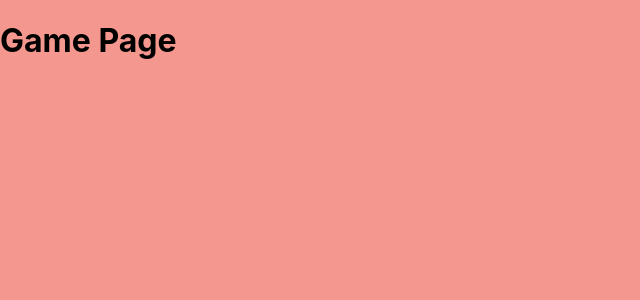
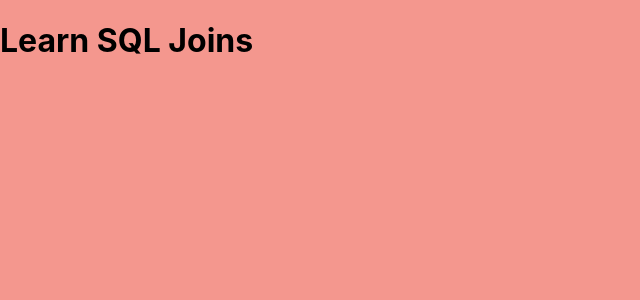
Before and after one commit to CamyH/Honours-Project, a React (Create React App) app in the folder client/: page /game in a window 1280 px wide. Shown: the top 300 px of the page, without its empty margins (0-640 px from the left). Built offline with nearby package versions, Linux system fonts and the light colour scheme.

Commit message:
edited h1 tag content

```diff
--- a/client/src/components/game/Game.jsx
+++ b/client/src/components/game/Game.jsx
@@ -5,7 +5,7 @@ import { Link } from 'react-router-dom';
 function Game() {
     return (
         <React.Fragment>
-            <h1>Game Page</h1>
+            <h1>Learn SQL Joins</h1>
         </React.Fragment>
     );
 }
```
